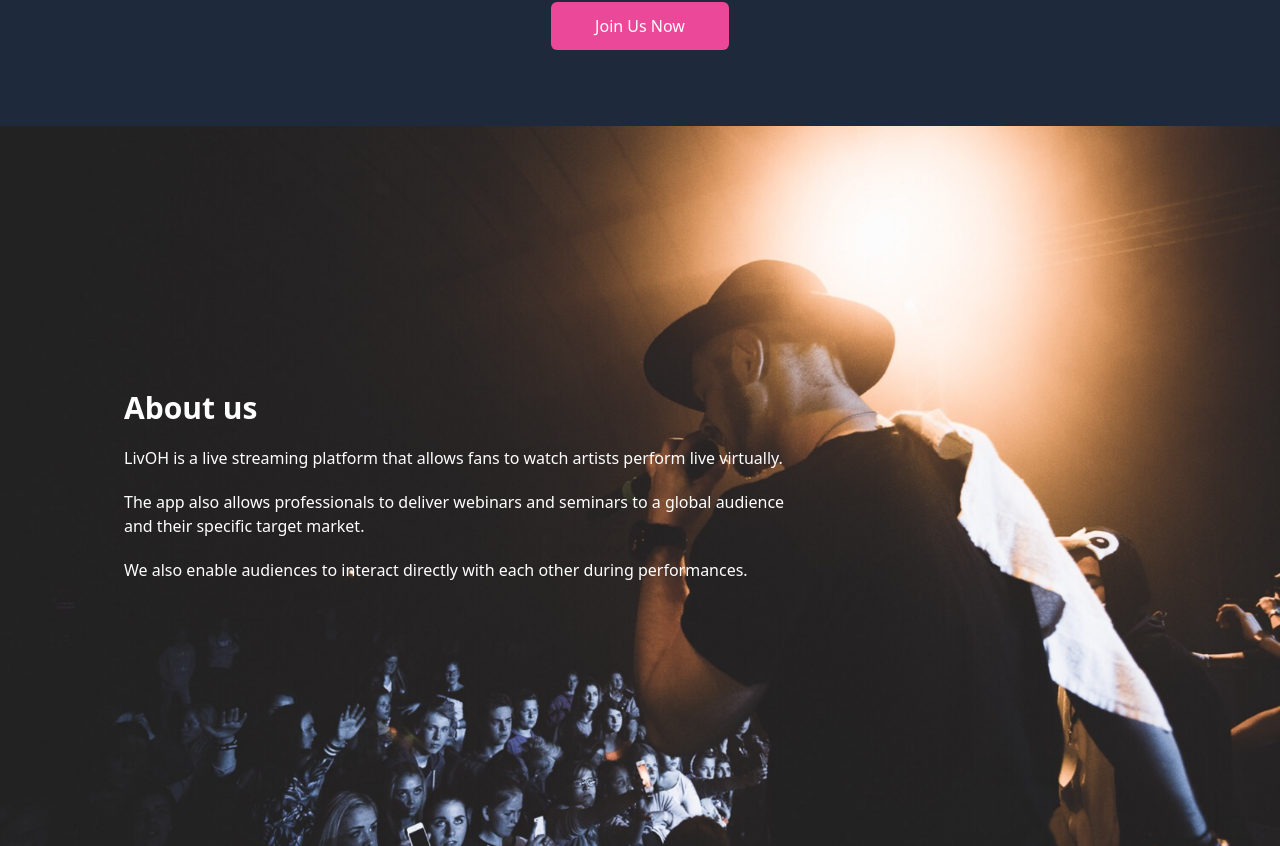
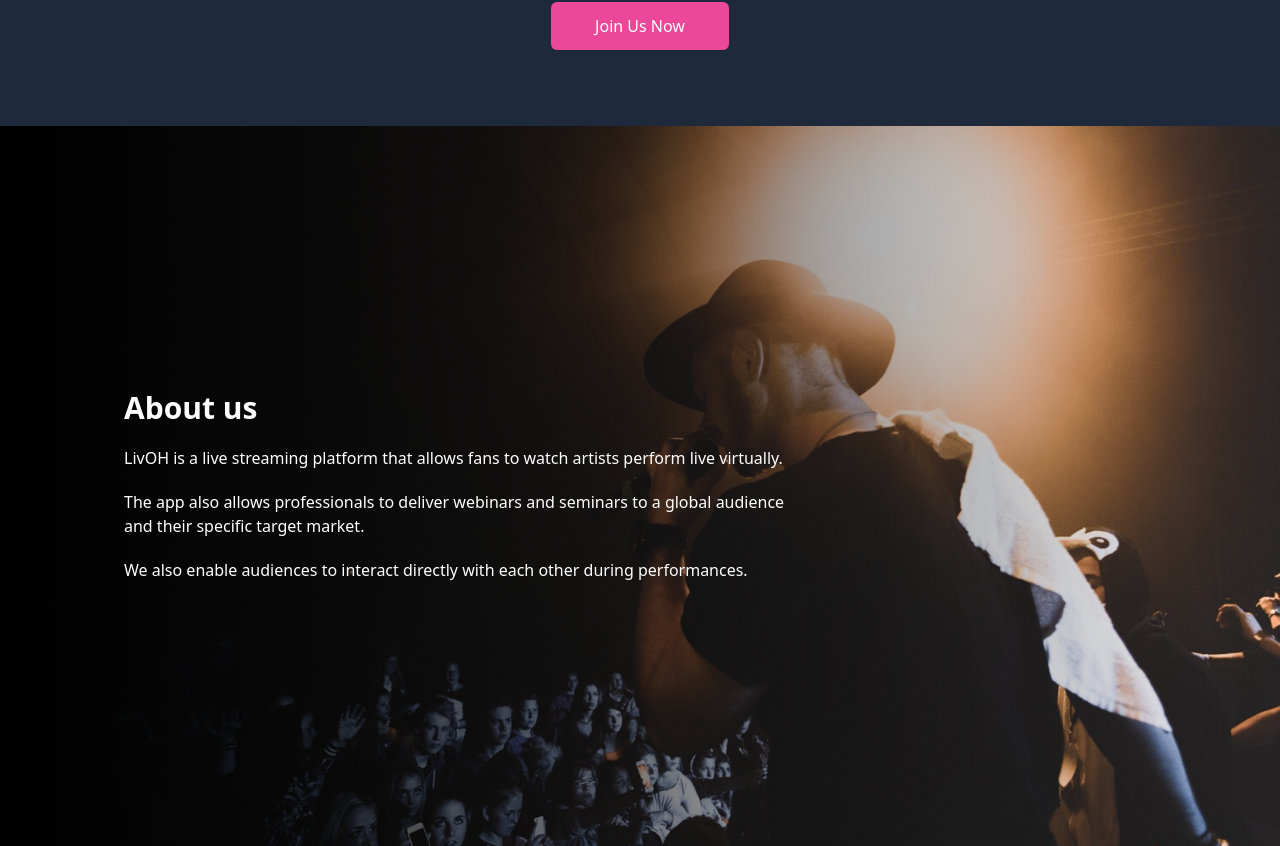
Before and after one commit to kirsten-tay/livoh, a React (Create React App) app: page / in a window 1280 px wide. Shown: the part 3159-4005 px from the top of the page. Built offline with nearby package versions, Linux system fonts and the light colour scheme.

Commit message:
updated a key feature

```diff
--- a/src/components/Keyfeatures.jsx
+++ b/src/components/Keyfeatures.jsx
@@ -65,6 +65,7 @@ const Keyfeatures = () => {
             </div>
             <div className="w-full relative ">
                 <img src={concert} alt="" />
+                <div className="absolute inset-0 bg-gradient-to-r top from-black to-transparent">
                 <div className="absolute lg:mx-20 inset-0 h-full w-full flex flex-col justify-center text-left text-white ">
                     <div className="w-3/5 space-y-5 px-11 font-light">
                         <h2 className="font-bold text-3xl">About us</h2>
@@ -74,6 +75,7 @@ const Keyfeatures = () => {
                     </div>
                 </div>
             </div>
+            </div>
         </div>
 
     )
```
